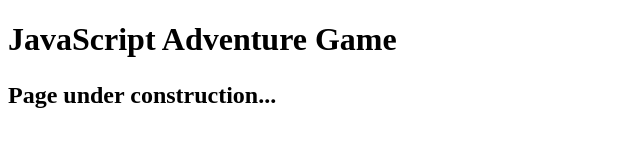
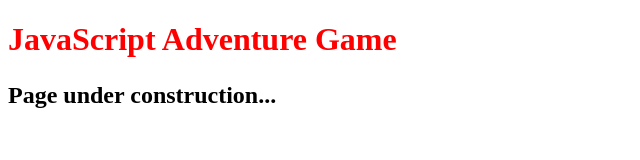
Before and after one commit to Klc5792/IntroProg-Project, a plain HTML site: page index.html in a window 1280 px wide. Shown: the whole page, without its empty margins (0-640 px from the left). Drawn offline with Linux system fonts and the light colour scheme.

Commit message:
Title color changed in index.html

```diff
--- a/index.html
+++ b/index.html
@@ -10,7 +10,7 @@
 		<script> console.log('is it working?'); </script>
 	</head>
   <body>
-	  <h1>JavaScript Adventure Game<h2>
+	  <h1 style="color:red">JavaScript Adventure Game<h2>
 		<p>
 		  <script type="text/javascript">
 			  alert ("Welcome to the JavaScript Adventure Game Website");
```
